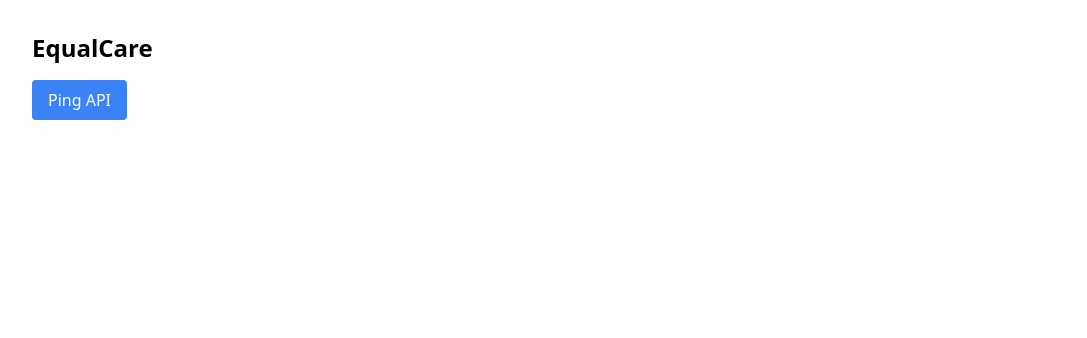
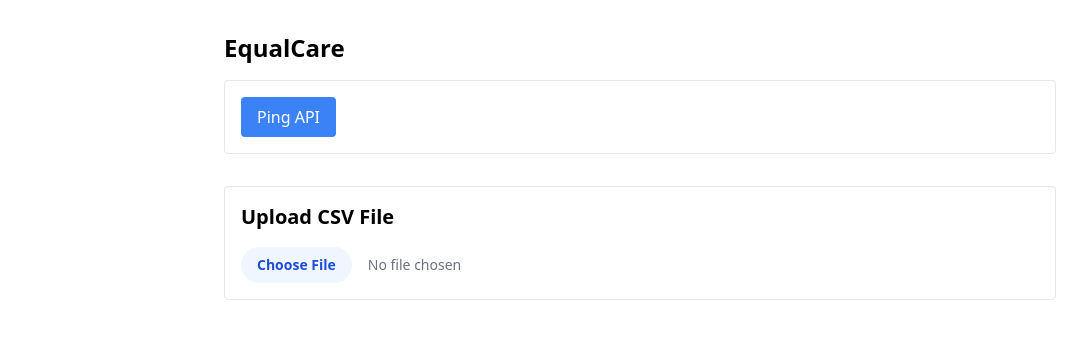
Before and after one commit to jkalski/equalcare, a React (Vite) app in the folder frontend/: page / in a window 1280 px wide. Shown: the top 338 px of the page, without its empty margins (0-1087 px from the left). Built offline with nearby package versions, Linux system fonts and the light colour scheme; no server answers.

Commit message:
Add CSV upload and gender analysis feature

```diff
--- a/frontend/src/App.jsx
+++ b/frontend/src/App.jsx
@@ -8,6 +8,9 @@ const api = axios.create({
 
 function App() {
   const [response, setResponse] = useState("");
+  const [results, setResults] = useState(null);
+  const [error, setError] = useState(null);
+  const [isLoading, setIsLoading] = useState(false);
 
   const handlePing = async () => {
     try {
@@ -19,9 +22,38 @@ function App() {
     }
   };
 
+  const handleFileUpload = async (event) => {
+    const file = event.target.files[0];
+    if (!file) return;
+
+    setIsLoading(true);
+    setError(null);
+    setResults(null);
+
+    const formData = new FormData();
+    formData.append("file", file);
+
+    try {
+      const response = await api.post("/api/upload", formData, {
+        headers: {
+          'Content-Type': 'multipart/form-data',
+        },
+      });
+      setResults(response.data);
+    } catch (error) {
+      console.error("Upload Error:", error);
+      setError(error.response?.data?.error || "Failed to upload file");
+    } finally {
+      setIsLoading(false);
+    }
+  };
+
   return (
-    <div className="p-8">
+    <div className="p-8 max-w-4xl mx-auto">
       <h1 className="text-2xl font-bold mb-4">EqualCare</h1>
+
+      {/* Ping Test Section */}
+      <div className="mb-8 p-4 border rounded">
         <button
           className="bg-blue-500 text-white px-4 py-2 rounded"
           onClick={handlePing}
@@ -30,6 +62,53 @@ function App() {
         </button>
         {response && <p className="mt-4 text-green-600">Response: {response}</p>}
       </div>
+
+      {/* File Upload Section */}
+      <div className="mb-8 p-4 border rounded">
+        <h2 className="text-xl font-semibold mb-4">Upload CSV File</h2>
+        <input
+          type="file"
+          accept=".csv"
+          onChange={handleFileUpload}
+          className="block w-full text-sm text-gray-500
+            file:mr-4 file:py-2 file:px-4
+            file:rounded-full file:border-0
+            file:text-sm file:font-semibold
+            file:bg-blue-50 file:text-blue-700
+            hover:file:bg-blue-100"
+        />
+
+        {isLoading && (
+          <div className="mt-4 text-blue-600">Analyzing file...</div>
+        )}
+
+        {error && (
+          <div className="mt-4 text-red-600">Error: {error}</div>
+        )}
+
+        {results && (
+          <div className="mt-4">
+            <h3 className="text-lg font-semibold mb-2">Analysis Results</h3>
+            <div className="grid grid-cols-2 gap-4">
+              <div className="p-4 bg-gray-50 rounded">
+                <p className="font-semibold">Male</p>
+                <p className="text-2xl">{results.male}</p>
+                <p className="text-sm text-gray-600">{results.male_percent}%</p>
+              </div>
+              <div className="p-4 bg-gray-50 rounded">
+                <p className="font-semibold">Female</p>
+                <p className="text-2xl">{results.female}</p>
+                <p className="text-sm text-gray-600">{results.female_percent}%</p>
+              </div>
+            </div>
+            <div className="mt-4 p-4 bg-gray-50 rounded">
+              <p className="font-semibold">Total</p>
+              <p className="text-2xl">{results.total}</p>
+            </div>
+          </div>
+        )}
+      </div>
+    </div>
   );
 }
 
```
Also changed, not shown: 2 other files (tests, documents, lock files or other folders). Lines whose indentation alone changed are shown as unchanged.
